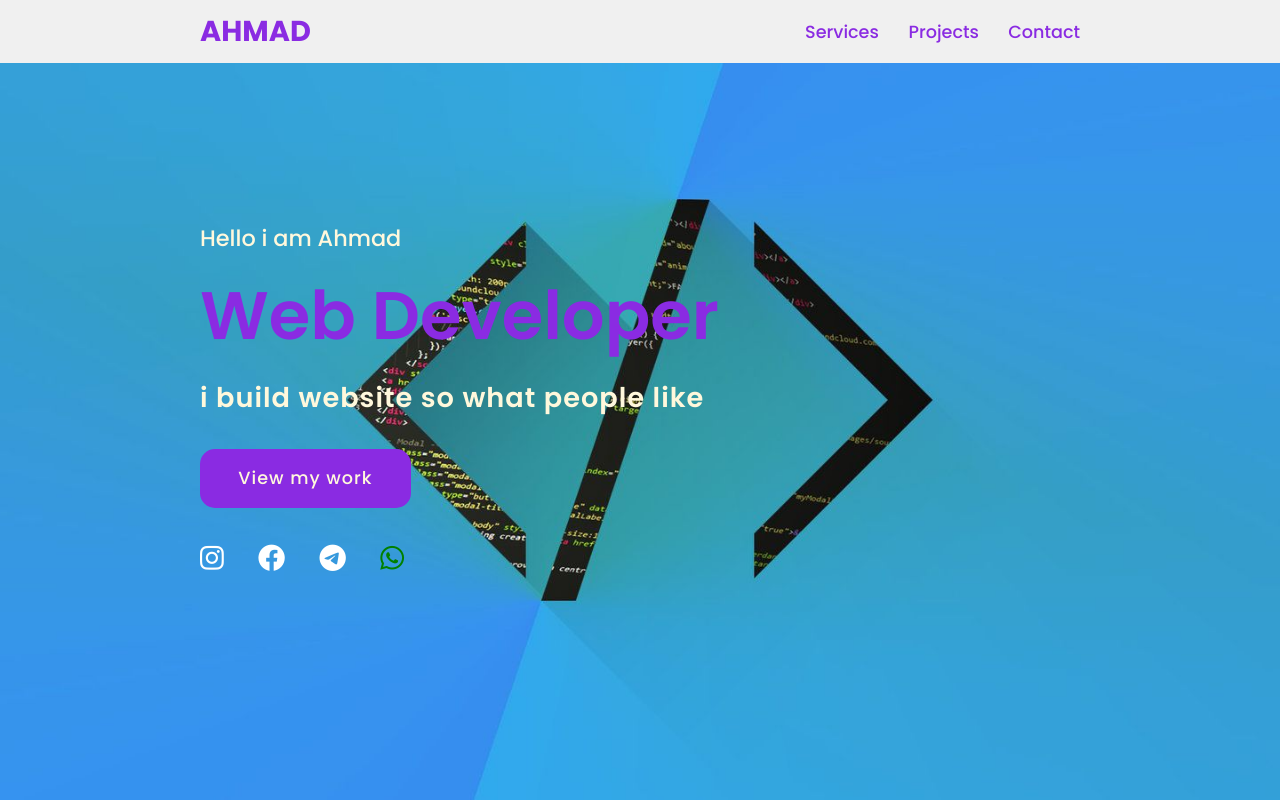
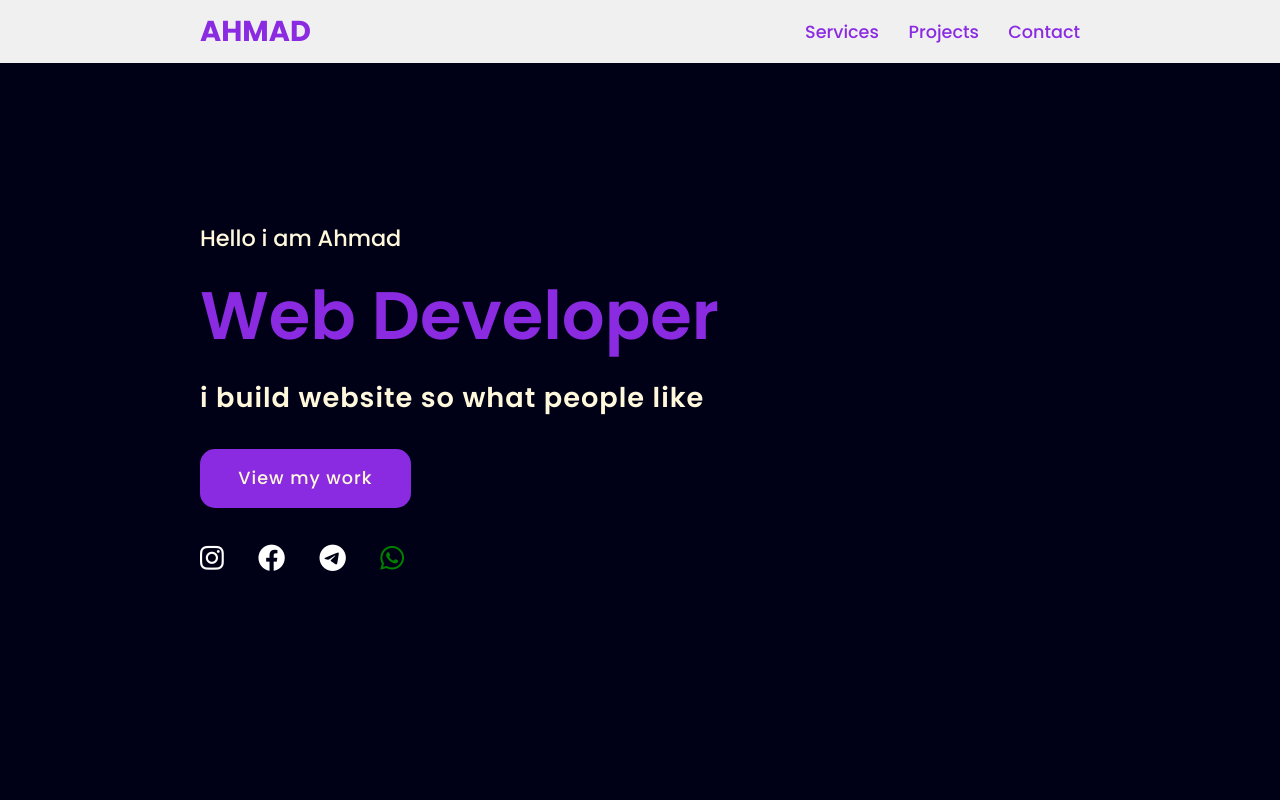
Before and after one commit to ahmad918/my_portfolio, a plain HTML site: page index.html in a window 1280 px wide. Shown: the top 800 px of the page. Drawn offline with Linux system fonts and the light colour scheme.

Commit message:
Update style.css

```diff
--- a/style.css
+++ b/style.css
@@ -45,7 +45,7 @@ section{
     min-height: 100vh;
     display: flex;
     align-items: center;
-    background: url(2109966.jpg) no-repeat;
+    background-color: #000016;
     background-size: cover;
     background-position: center;
     background-attachment: fixed;
```
